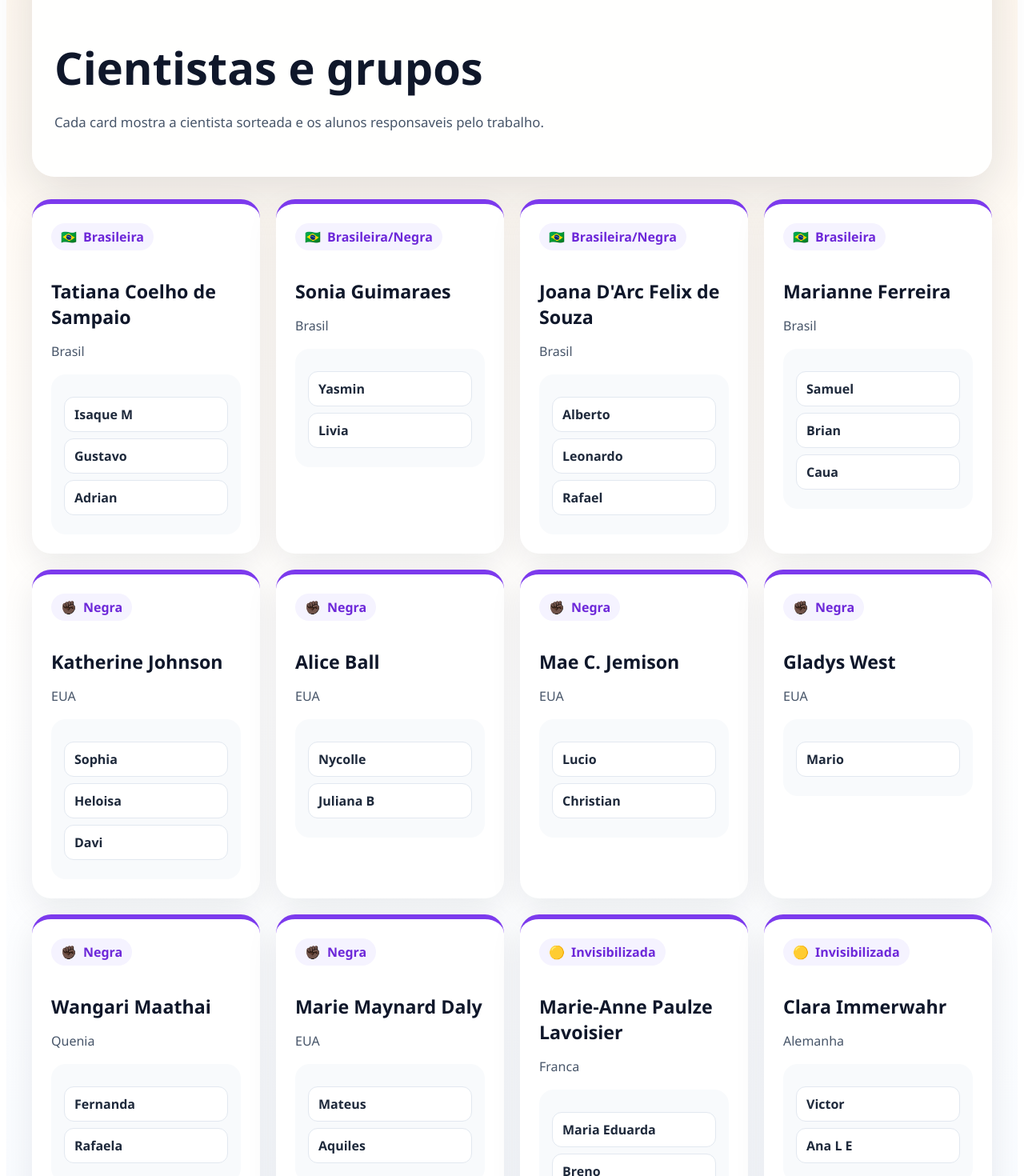
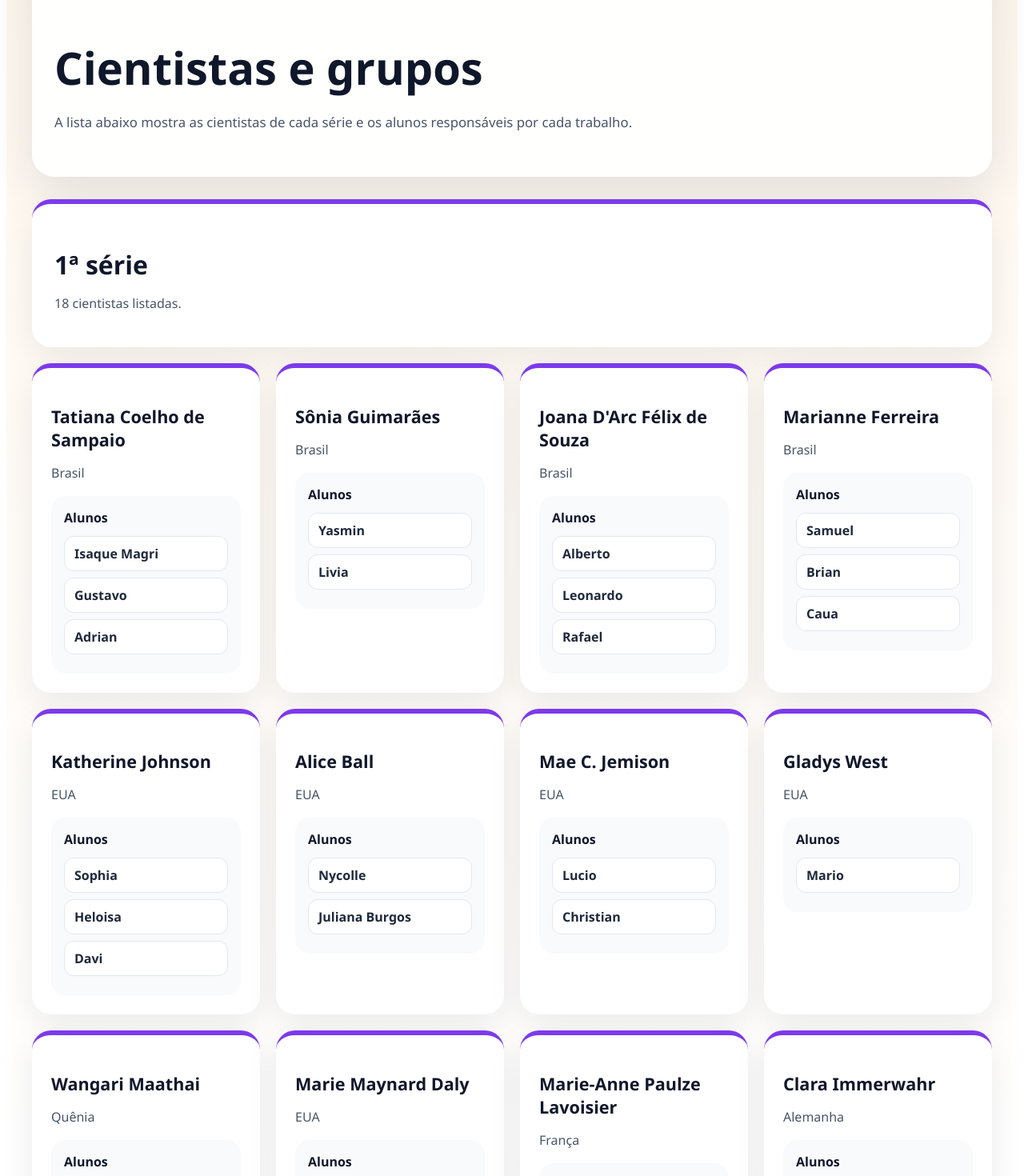
Before and after one commit to Nick91-qui/clone-tabnews, a Next.js app: page /trabalhos in a window 1280 px wide. Shown: the part 180-1650 px from the top of the page at 80% size. Built offline with nearby package versions, Linux system fonts and the light colour scheme.

Commit message:
feat: reorganiza estrutura de trabalhos por serie e atualiza informaçoes dos alunos

```diff
--- a/pages/trabalhos.js
+++ b/pages/trabalhos.js
@@ -1,138 +1,160 @@
 import Link from "next/link";
 
-const trabalhos = [
+const trabalhosPorSerie = [
+  {
+    serie: "1ª série",
+    cor: "#7c3aed",
+    trabalhos: [
       {
         cientista: "Tatiana Coelho de Sampaio",
         pais: "Brasil",
-    categoria: "Brasileira",
-    emoji: "🇧🇷",
-    alunos: ["Isaque M", "Gustavo", "Adrian"],
+        alunos: ["Isaque Magri", "Gustavo", "Adrian"],
       },
       {
-    cientista: "Sonia Guimaraes",
+        cientista: "Sônia Guimarães",
         pais: "Brasil",
-    categoria: "Brasileira/Negra",
-    emoji: "🇧🇷",
         alunos: ["Yasmin", "Livia"],
       },
       {
-    cientista: "Joana D'Arc Felix de Souza",
+        cientista: "Joana D'Arc Félix de Souza",
         pais: "Brasil",
-    categoria: "Brasileira/Negra",
-    emoji: "🇧🇷",
         alunos: ["Alberto", "Leonardo", "Rafael"],
       },
       {
         cientista: "Marianne Ferreira",
         pais: "Brasil",
-    categoria: "Brasileira",
-    emoji: "🇧🇷",
         alunos: ["Samuel", "Brian", "Caua"],
       },
       {
         cientista: "Katherine Johnson",
         pais: "EUA",
-    categoria: "Negra",
-    emoji: "✊🏿",
         alunos: ["Sophia", "Heloisa", "Davi"],
       },
       {
         cientista: "Alice Ball",
         pais: "EUA",
-    categoria: "Negra",
-    emoji: "✊🏿",
-    alunos: ["Nycolle", "Juliana B"],
+        alunos: ["Nycolle", "Juliana Burgos"],
       },
       {
         cientista: "Mae C. Jemison",
         pais: "EUA",
-    categoria: "Negra",
-    emoji: "✊🏿",
         alunos: ["Lucio", "Christian"],
       },
       {
         cientista: "Gladys West",
         pais: "EUA",
-    categoria: "Negra",
-    emoji: "✊🏿",
         alunos: ["Mario"],
       },
       {
         cientista: "Wangari Maathai",
-    pais: "Quenia",
-    categoria: "Negra",
-    emoji: "✊🏿",
+        pais: "Quênia",
         alunos: ["Fernanda", "Rafaela"],
       },
       {
         cientista: "Marie Maynard Daly",
         pais: "EUA",
-    categoria: "Negra",
-    emoji: "✊🏿",
         alunos: ["Mateus", "Aquiles"],
       },
       {
         cientista: "Marie-Anne Paulze Lavoisier",
-    pais: "Franca",
-    categoria: "Invisibilizada",
-    emoji: "🟡",
+        pais: "França",
         alunos: ["Maria Eduarda", "Breno", "Enzo"],
       },
       {
         cientista: "Clara Immerwahr",
         pais: "Alemanha",
-    categoria: "Invisibilizada",
-    emoji: "🟡",
-    alunos: ["Victor", "Ana L E"],
+        alunos: ["Victor", "Ana Luiza Efgen"],
       },
       {
         cientista: "Kathleen Lonsdale",
         pais: "Irlanda/Reino Unido",
-    categoria: "Invisibilizada",
-    emoji: "🟡",
         alunos: ["Amanda", "Betina", "Julia"],
       },
       {
         cientista: "Ida Noddack",
         pais: "Alemanha",
-    categoria: "Invisibilizada",
-    emoji: "🟡",
         alunos: ["Juliana Ribeiro", "Maria Bisi"],
       },
       {
         cientista: "Shirley Ann Jackson",
         pais: "EUA",
-    categoria: "Negra",
-    emoji: "✊🏿",
         alunos: [],
       },
       {
         cientista: "Quarraisha Abdool Karim",
-    pais: "Africa do Sul",
-    categoria: "Negra",
-    emoji: "✊🏿",
-    alunos: ["Gabriel", "Maria L F"],
+        pais: "África do Sul",
+        alunos: ["Gabriel", "Maria Luiza de Freitas"],
       },
       {
         cientista: "Ellen Swallow Richards",
         pais: "EUA",
-    categoria: "Invisibilizada",
-    emoji: "🟡",
         alunos: [],
       },
       {
         cientista: "Edith Flanigen",
         pais: "EUA",
-    categoria: "Invisibilizada",
-    emoji: "🟡",
         alunos: [],
+      },
+    ],
+  },
+  {
+    serie: "2ª série",
+    cor: "#0891b2",
+    trabalhos: [
+      {
+        cientista: "Tebello Nyokong",
+        pais: "Lesoto/África do Sul",
+        alunos: ["Ana Melo", "Anna clara", "Kelvin"],
+      },
+      {
+        cientista: "Segenet Kelemu",
+        pais: "Etiópia",
+        alunos: ["Victor"],
+      },
+      {
+        cientista: "Francisca Nneka Okeke",
+        pais: "Nigéria",
+        alunos: ["Alexandra", "Ana Luisa", "Rebeca"],
+      },
+      {
+        cientista: "Nashwa Eassa",
+        pais: "Sudão",
+        alunos: ["Adriana", "Kaian", "Isabel"],
+      },
+      {
+        cientista: "Marguerite Perey",
+        pais: "França",
+        alunos: ["Maria Luiza", "Lara"],
+      },
+      {
+        cientista: "Agnes Pockels",
+        pais: "Alemanha",
+        alunos: ["Pedro", "Marília", "Maria vitoria", "Gabriela"],
+      },
+      {
+        cientista: "Harriet Brooks",
+        pais: "Canadá",
+        alunos: ["Gustavo", "Alice", "Ursula"],
+      },
+      {
+        cientista: "Julia Lermontova",
+        pais: "Rússia",
+        alunos: ["Aidan", "Julia", "Hadassa", "Joaquim"],
+      },
+      {
+        cientista: "Vera Rubin",
+        pais: "EUA",
+        alunos: ["Álvaro"],
+      },
+    ],
   },
 ];
 
 const pageStyles = {
   minHeight: "100vh",
   padding: "40px 20px 80px",
-  background: "linear-gradient(180deg, #fff7ed 0%, #ffffff 40%, #eff6ff 100%)",
+  background:
+    "linear-gradient(180deg, #fff7ed 0%, #ffffff 40%, #eff6ff 100%)",
   fontFamily: '"Segoe UI", Tahoma, Geneva, Verdana, sans-serif',
   color: "#0f172a",
 };
@@ -142,7 +164,7 @@ const containerStyles = {
   margin: "0 auto",
 };
 
-const cardStyles = {
+const heroStyles = {
   background: "rgba(255, 255, 255, 0.94)",
   borderRadius: "28px",
   padding: "36px 28px",
@@ -180,10 +202,10 @@ export default function Trabalhos() {
             fontWeight: 700,
           }}
         >
-          Voltar para a pagina inicial
+          Voltar para a página inicial
         </Link>
 
-        <section style={cardStyles}>
+        <section style={heroStyles}>
           <span style={badgeStyles}>Trabalhos</span>
           <h1
             style={{
@@ -201,13 +223,33 @@ export default function Trabalhos() {
               maxWidth: "760px",
             }}
           >
-            Cada card mostra a cientista sorteada e os alunos responsaveis pelo
-            trabalho.
+            A lista abaixo mostra as cientistas de cada série e os alunos
+            responsáveis por cada trabalho.
           </p>
         </section>
 
-        <section style={gridStyles}>
-          {trabalhos.map((trabalho) => (
+        {trabalhosPorSerie.map((grupo) => (
+          <section key={grupo.serie} style={{ marginBottom: "32px" }}>
+            <div
+              style={{
+                background: "#ffffff",
+                borderRadius: "24px",
+                padding: "28px",
+                marginBottom: "20px",
+                boxShadow: "0 14px 40px rgba(15, 23, 42, 0.08)",
+                borderTop: `6px solid ${grupo.cor}`,
+              }}
+            >
+              <h2 style={{ fontSize: "2rem", marginBottom: "10px" }}>
+                {grupo.serie}
+              </h2>
+              <p style={{ color: "#475569" }}>
+                {grupo.trabalhos.length} cientistas listadas.
+              </p>
+            </div>
+
+            <div style={gridStyles}>
+              {grupo.trabalhos.map((trabalho) => (
                 <article
                   key={trabalho.cientista}
                   style={{
@@ -215,29 +257,12 @@ export default function Trabalhos() {
                     borderRadius: "24px",
                     padding: "24px",
                     boxShadow: "0 14px 40px rgba(15, 23, 42, 0.08)",
-                borderTop: "6px solid #7c3aed",
+                    borderTop: `6px solid ${grupo.cor}`,
                   }}
                 >
-              <div
-                style={{
-                  display: "inline-flex",
-                  alignItems: "center",
-                  gap: "8px",
-                  padding: "6px 12px",
-                  borderRadius: "999px",
-                  background: "#f5f3ff",
-                  color: "#6d28d9",
-                  fontWeight: 700,
-                  marginBottom: "16px",
-                }}
-              >
-                <span>{trabalho.emoji}</span>
-                <span>{trabalho.categoria}</span>
-              </div>
-
-              <h2 style={{ fontSize: "1.45rem", marginBottom: "10px" }}>
+                  <h3 style={{ fontSize: "1.35rem", marginBottom: "10px" }}>
                     {trabalho.cientista}
-              </h2>
+                  </h3>
                   <p style={{ color: "#475569", marginBottom: "18px" }}>
                     {trabalho.pais}
                   </p>
@@ -255,7 +280,9 @@ export default function Trabalhos() {
                         marginBottom: "12px",
                         color: "#0f172a",
                       }}
-                ></strong>
+                    >
+                      Alunos
+                    </strong>
 
                     {trabalho.alunos.length > 0 ? (
                       trabalho.alunos.map((aluno) => (
@@ -285,13 +312,15 @@ export default function Trabalhos() {
                           fontWeight: 600,
                         }}
                       >
-                    Sem alunos definidos ate o momento
+                        Alunos a definir
                       </div>
                     )}
                   </div>
                 </article>
               ))}
+            </div>
           </section>
+        ))}
       </div>
     </main>
   );
```
Lines whose indentation alone changed are shown as unchanged.
